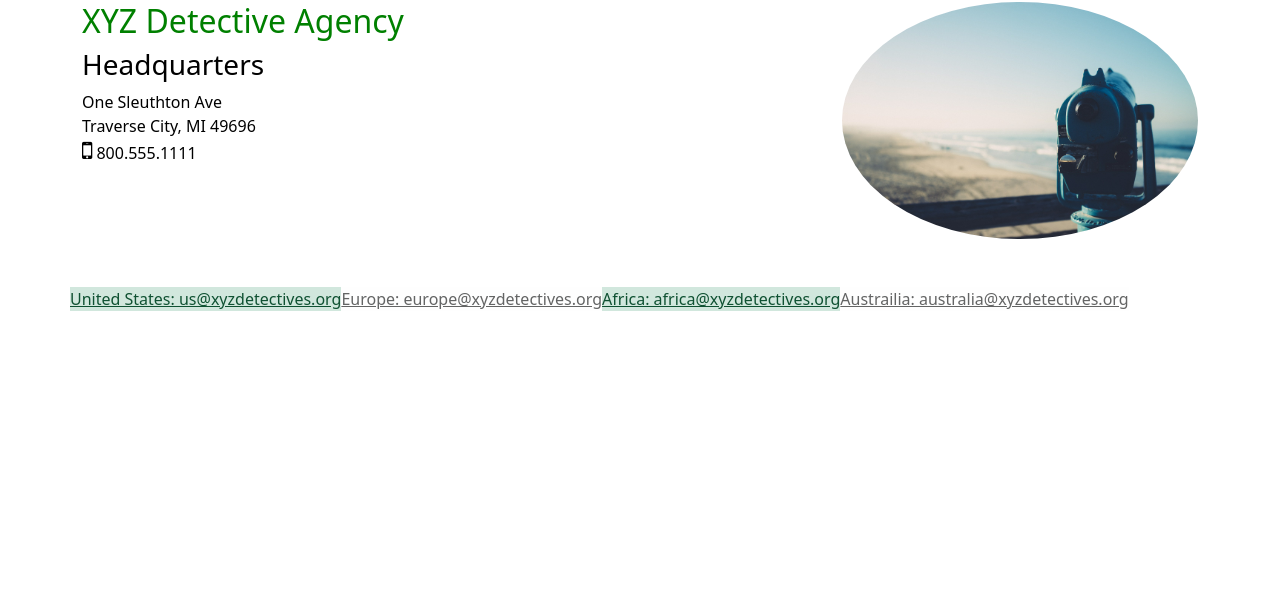
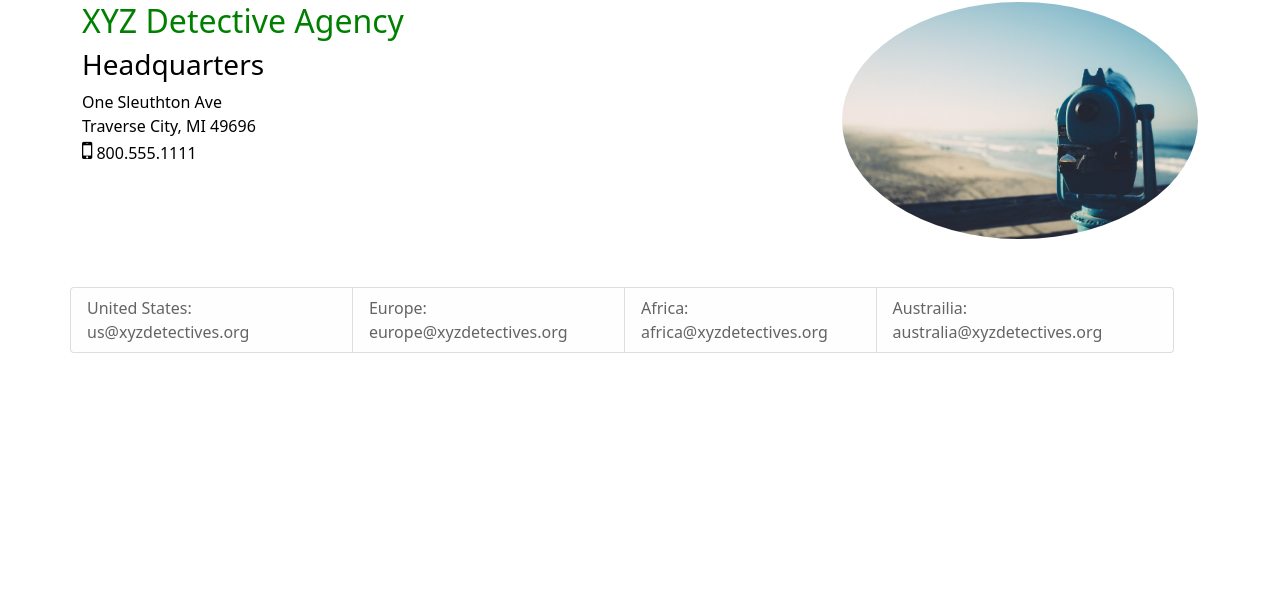
Before and after one commit to scottwesenberg/DetectiveAgency, an ASP.NET Core app: page /Home/Contact in a window 1280 px wide. Shown: the part 71-664 px from the top of the page. Run offline with ASP.NET Core 8, Linux system fonts and the light colour scheme; some libraries are stand-ins or nearby versions.

Commit message:
fixed contact page css

```diff
--- a/Views/Home/Contact.cshtml
+++ b/Views/Home/Contact.cshtml
@@ -15,10 +15,10 @@
     <img src="~/Images/spying.jpg" alt="telescope on deck" class="rounded-circle col-sm-4" />
     <div class="row">
         <div class="col-sm-12 mt-5 list-group list-group-horizontal">
-            <a href="mailto:us@xyzdetectives.org" class="list-group-item-success">United States: us@xyzdetectives.org</a>
-            <a href="mailto:europe@xyzdetectives.org" class="list-group-item-light">Europe: europe@xyzdetectives.org</a>
-            <a href="mailto:africa@xyzdetectives.org" class="list-group-item-success">Africa: africa@xyzdetectives.org</a>
-            <a href="mailto:austrailia@xyzdetectives.org" class="list-group-item-light">Austrailia: australia@xyzdetectives.org</a>
+            <a href="mailto:us@xyzdetectives.org" class="list-group-item list-group-item-light">United States: us@xyzdetectives.org</a>
+            <a href="mailto:europe@xyzdetectives.org" class="list-group-item list-group-item-light">Europe: europe@xyzdetectives.org</a>
+            <a href="mailto:africa@xyzdetectives.org" class="list-group-item list-group-item-light">Africa: africa@xyzdetectives.org</a>
+            <a href="mailto:austrailia@xyzdetectives.org" class="list-group-item list-group-item-light">Austrailia: australia@xyzdetectives.org</a>
         </div>
     </div>
 </div>
```
Also changed, not shown: 11 other files.
